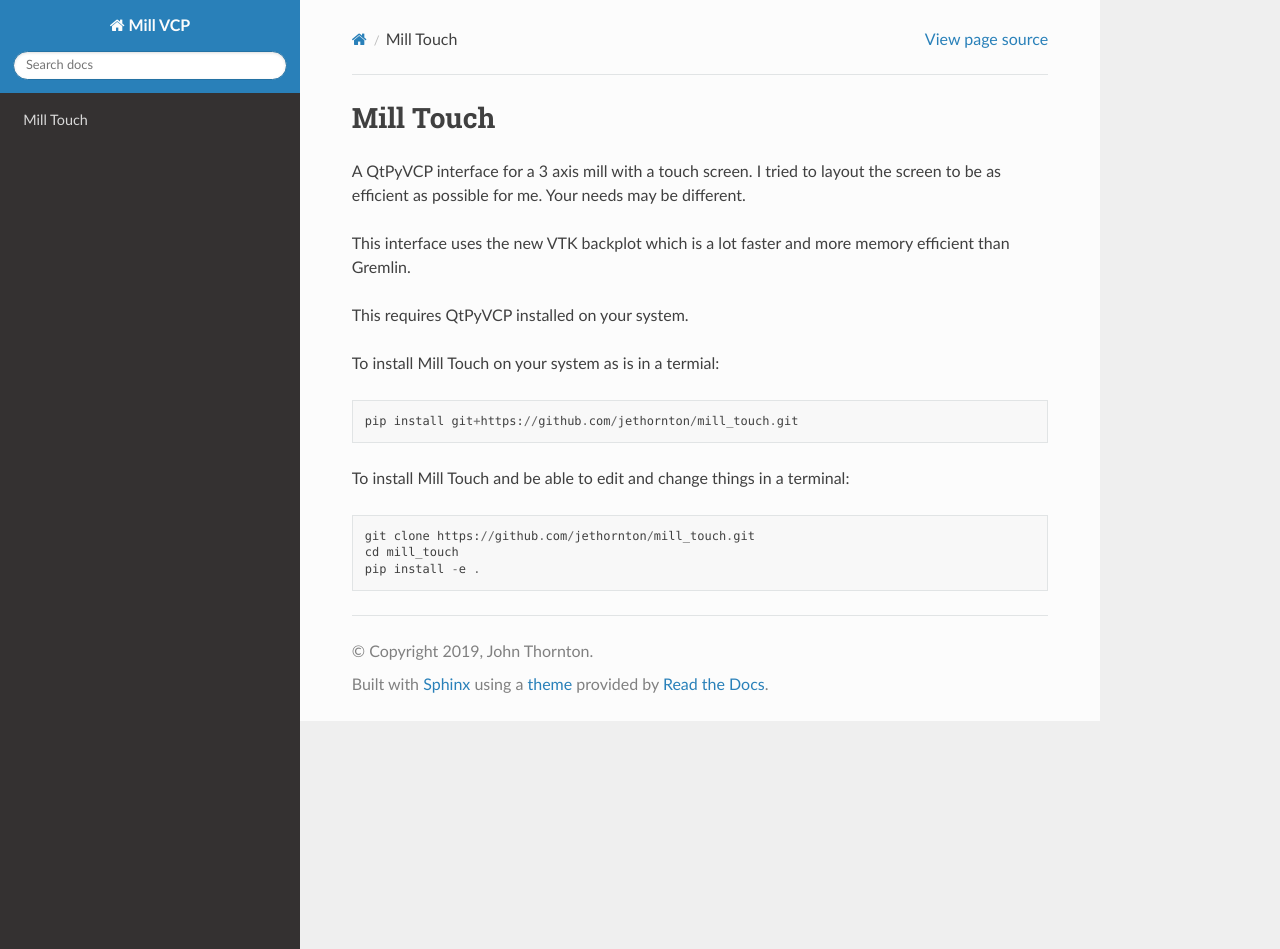
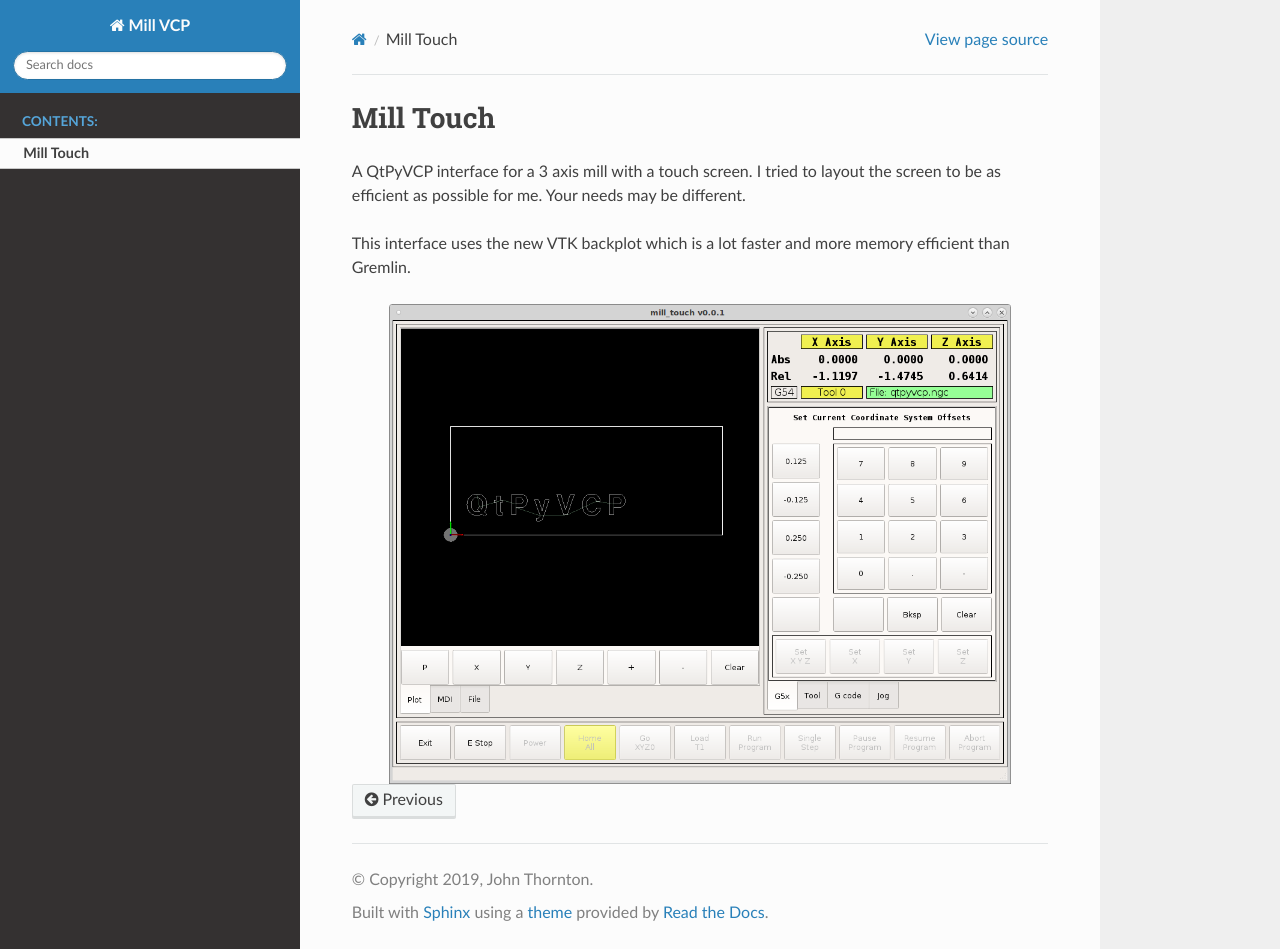
Before and after one commit to jethornton/mill_touch, a Sphinx documentation site: the page built from docs/source/mill_touch.rst, in a window 1280 px wide and 949 px high. Built offline with Sphinx 7.4.7 and the Read the Docs theme 2.0.0, drawn with Linux system fonts in a browser that asks for light colours.

Commit message:
update docs

```diff
--- a/docs/source/index.rst
+++ b/docs/source/index.rst
@@ -10,7 +10,7 @@
    :maxdepth: 2
    :caption: Contents:
 
-
+   mill_touch
 
 Indices and tables
 ==================
--- a/docs/source/mill_touch.rst
+++ b/docs/source/mill_touch.rst
@@ -8,17 +8,6 @@
 This interface uses the new VTK backplot which is a lot faster and more memory
 efficient than Gremlin.
 
-This requires QtPyVCP installed on your system.
-
-To install Mill Touch on your system as is in a termial:
-::
-
-    pip install git+https://github.com/jethornton/mill_touch.git
-
-
-To install Mill Touch and be able to edit and change things in a terminal:
-::
-
-    git clone https://github.com/jethornton/mill_touch.git
-    cd mill_touch
-    pip install -e .
+.. image:: images/mill-touch-01.png
+   :align: center
+   :scale: 60 %
```
Also changed, not shown: docs/source/install.rst (added, +18 -0 lines), docs/source/images/mill-touch-01.png (added), docs/source/images/mill-touch-02.png (added), docs/source/images/mill-touch-03.png (added), docs/source/images/mill-touch-04.png (added), docs/source/images/mill-touch-05.png (added), docs/source/images/mill-touch-06.png (added).
